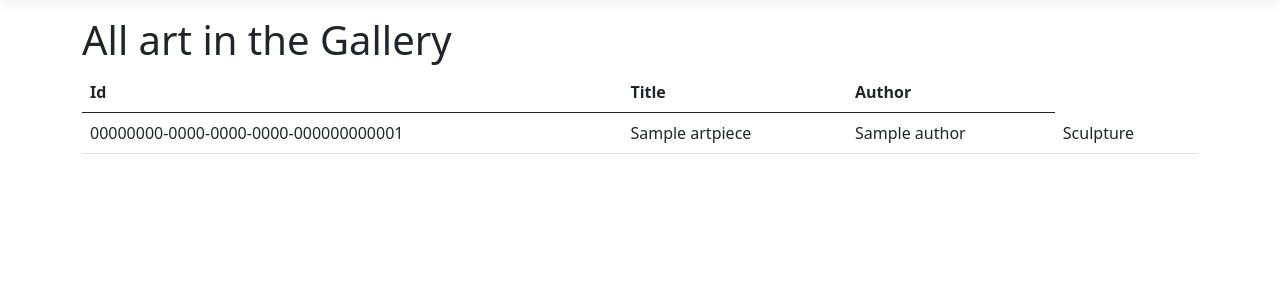
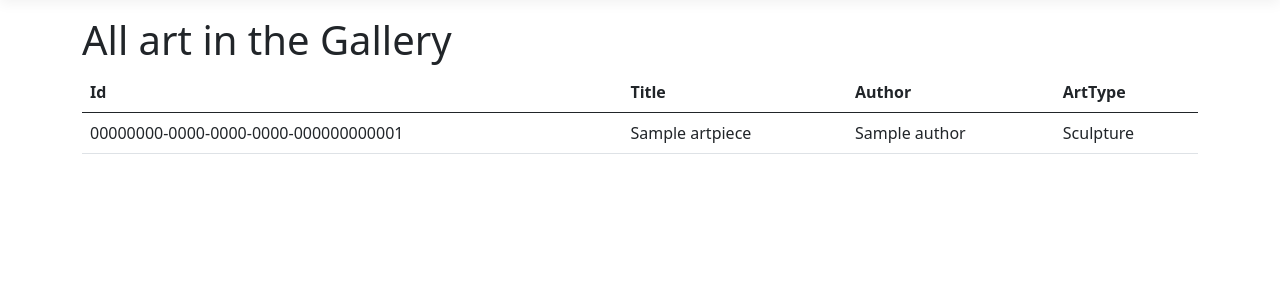
Before and after one commit to Kris4ou5/ArtGalleryMini, an ASP.NET Core app: page /ArtPiece in a window 1280 px wide. Shown: the part 57-357 px from the top of the page. Run offline with ASP.NET Core 8, Linux system fonts and the light colour scheme; tables that the repository leaves empty hold one stand-in row (values such as "Sample post"); data that the repository does not hold is empty; style sheets or scripts are compiled from the project's sources.

Commit message:
fixed view to show and fit

```diff
--- a/ArtGalleryMini.web/Views/ArtPiece/Index.cshtml
+++ b/ArtGalleryMini.web/Views/ArtPiece/Index.cshtml
@@ -10,12 +10,14 @@
 	<p>Все още няма добавени книги.</p>
 }
 else{
+	<div class="table-responsive">
 <table class="table">
 	<thead>
 		<tr>
 			<th>Id</th>
 			<th>Title</th>
-			<th>Author </th>
+			<th>Author</th>
+			<th>ArtType</th>
 		</tr>
 
 	</thead>
@@ -32,5 +34,6 @@ else{
 	</tbody>
 
 </table>
+</div>
 
 }
```
